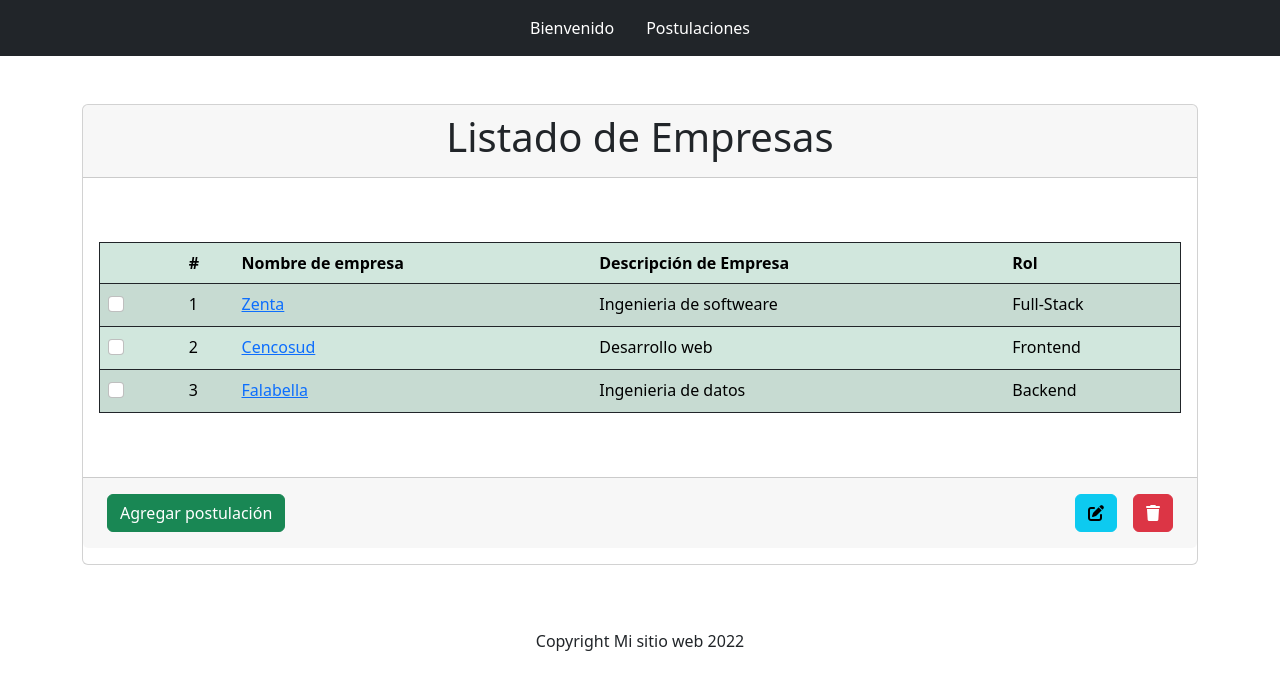
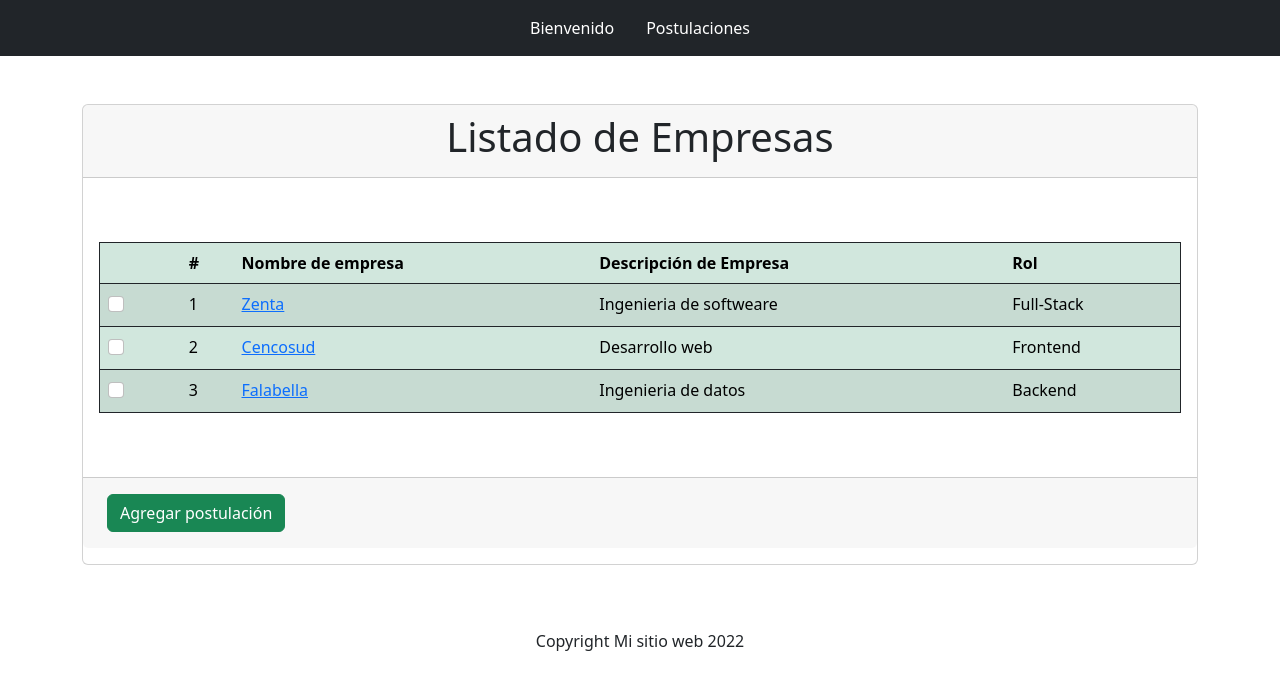
Before and after one commit to arianrdcas/PostulApp, a React (Create React App) app in the folder frontend/: page /postulaciones in a window 1280 px wide. Shown: the top 690 px of the page. Built offline with nearby package versions, Linux system fonts and the light colour scheme; data requests are answered from the project's data file.

Commit message:
Botones editar y eliminar ok

```diff
--- a/frontend/src/components/Tabla.jsx
+++ b/frontend/src/components/Tabla.jsx
@@ -10,7 +10,7 @@
   const [visible, setVisible] = useState(false);
 
   const mostrar = () => {
-    setVisible(true);
+    setVisible(!visible);
   };
 
   return (
@@ -75,7 +75,7 @@
                     Agregar postulación
                   </Link>
                 </div>
-                {setVisible ? <Botones /> : ""}
+                {visible ? <Botones /> : ""}
               </div>
             </div>
           </div>
```
